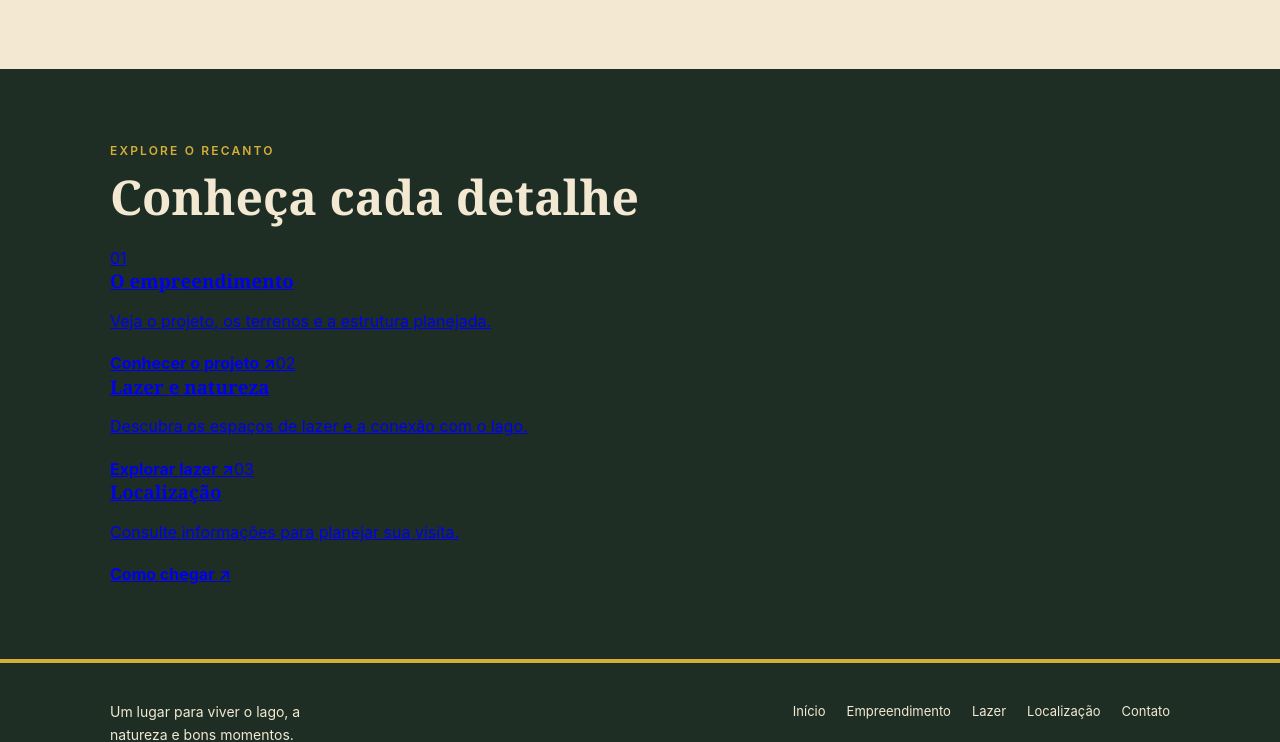
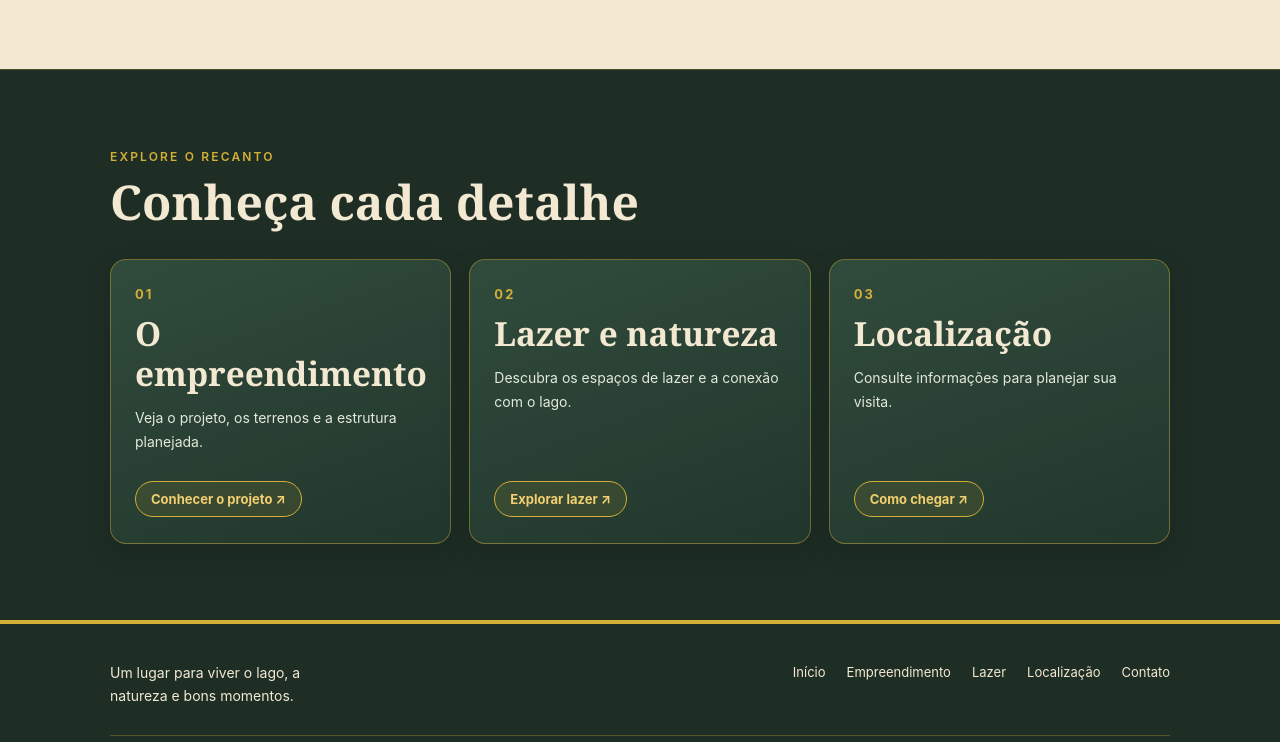
Before and after one commit to Jennsaantiago/Recanto-dos-canarios, a website: page index.html in a window 1280 px wide. Shown: the part 1968-2710 px from the top of the page. Drawn offline with Linux system fonts and the light colour scheme.

Commit message:
Update menu-rodape.css

```diff
--- a/menu-rodape.css
+++ b/menu-rodape.css
@@ -60,3 +60,85 @@
 @media (max-width: 700px) {
  .recanto-footer-right img.recanto-footer-mg-logo { width: min(310px, 100%); }
 }
+
+
+/* Correção v6 — cartões de navegação sem links roxos/padrão do navegador.
+   Regras ausentes no CSS original, embora as classes existissem no HTML. */
+.quick-links.dk {
+  background: #1e2e25;
+  color: #f3e9d2;
+  padding: clamp(44px,6vw,80px) 0;
+  border-top: 1px solid rgba(212,175,55,.26);
+}
+.quick-links.dk .wrap > h2 { color:#f3e9d2; margin-bottom:30px; }
+.quick-links.dk .eyebrow { color:#d4af37; }
+.quick-grid {
+  display:grid;
+  grid-template-columns:repeat(3,minmax(0,1fr));
+  gap:18px;
+  margin-top:24px;
+}
+.quick-links .quick-grid > a.quick-card,
+.quick-links .quick-grid > a.quick-card:link,
+.quick-links .quick-grid > a.quick-card:visited {
+  display:flex;
+  flex-direction:column;
+  align-items:flex-start;
+  gap:12px;
+  min-width:0;
+  padding:26px 24px;
+  color:#f3e9d2;
+  background:linear-gradient(160deg,#304b3c 0%,#23382d 95%);
+  text-decoration:none;
+  border:1px solid rgba(212,175,55,.43);
+  border-radius:16px;
+  box-shadow:0 9px 28px rgba(0,0,0,.17);
+  transition:transform .2s ease,background .2s ease,border-color .2s ease,box-shadow .2s ease;
+}
+.quick-links .quick-grid > a.quick-card:hover,
+.quick-links .quick-grid > a.quick-card:focus-visible {
+  transform:translateY(-4px);
+  border-color:#d4af37;
+  background:#304d3d;
+  box-shadow:0 12px 32px rgba(0,0,0,.25);
+}
+.quick-links .quick-card > span:first-child {
+  font:700 13px Inter,system-ui,sans-serif;
+  color:#d4af37;
+  letter-spacing:.16em;
+}
+.quick-links .quick-card h3 {
+  color:#f3e9d2;
+  font-family:'Cormorant Garamond',Georgia,serif;
+  font-size:clamp(1.65rem,2.6vw,2.12rem);
+  margin:0;
+  line-height:1.2;
+}
+.quick-links .quick-card p {
+  color:#e4e9d9;
+  font-size:14px;
+  line-height:1.7;
+  margin:0 0 auto;
+}
+.quick-links .quick-card b {
+  display:inline-flex;
+  align-items:center;
+  margin-top:15px;
+  padding:9px 15px;
+  border:1px solid #d4af37;
+  border-radius:999px;
+  background:rgba(212,175,55,.1);
+  color:#f2cf70;
+  font:700 13px Inter,system-ui,sans-serif;
+  text-decoration:none;
+}
+.quick-links .quick-card:hover b {background:#d4af37;color:#1e2e25}
+@media(max-width:800px) {.quick-grid {grid-template-columns:1fr 1fr}}
+@media(max-width:560px) {
+ .quick-grid {grid-template-columns:1fr;gap:12px}
+ .quick-links .quick-grid > a.quick-card {padding:23px 20px}
+}
+@media(prefers-reduced-motion:reduce) {
+ .quick-links .quick-grid > a.quick-card{transition:none}
+ .quick-links .quick-grid > a.quick-card:hover {transform:none}
+}
```
